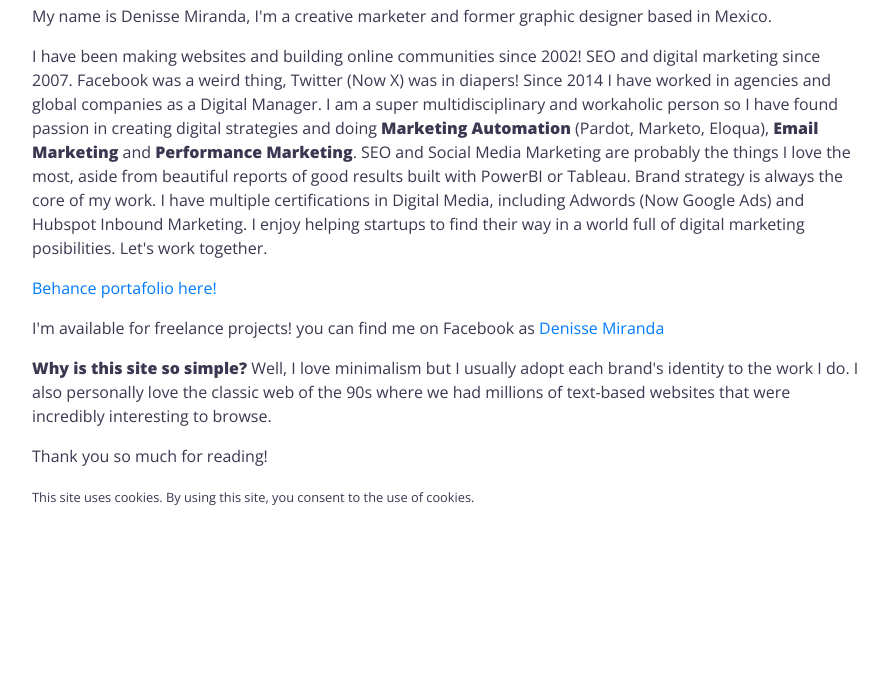
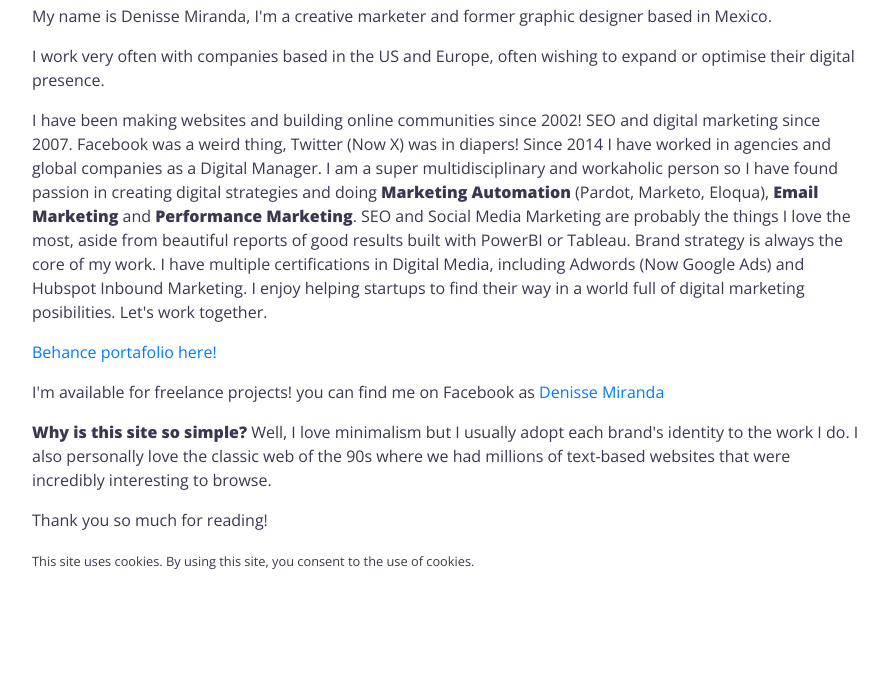
Before and after one commit to denissemiranda/denissemiranda.github.io, a website built with Parcel: page index.html in a window 1280 px wide. Shown: the part 184-884 px from the top of the page, without its empty margins (192-1080 px from the left). Before the commit the page ends 820 px from the top, so only its background shows below. Built offline with nearby package versions, Linux system fonts and the light colour scheme.

Commit message:
Update index.html

```diff
--- a/index.html
+++ b/index.html
@@ -40,6 +40,7 @@
   <div id="minimal">
   <h1>Hello!</h1>
   <p>My name is Denisse Miranda, I'm a creative marketer and former graphic designer based in Mexico.</p>
+  <p>I work very often with companies based in the US and Europe, often wishing to expand or optimise their digital presence.</p>
   <p>I have been making websites and building online communities since 2002! SEO and digital marketing since 2007. Facebook was a weird thing, Twitter (Now X) was in diapers! Since 2014 I have worked in agencies and global companies as a Digital Manager. I am a super multidisciplinary and workaholic person so I have found passion in creating digital strategies and doing <b>Marketing Automation</b> (Pardot, Marketo, Eloqua), <b>Email Marketing</b> and <b>Performance Marketing</b>. SEO and Social Media Marketing are probably the things I love the most, aside from beautiful reports of good results built with PowerBI or Tableau. Brand strategy is always the core of my work. I have multiple certifications in Digital Media, including Adwords (Now Google Ads) and Hubspot Inbound Marketing. I enjoy helping startups to find their way in a world full of digital marketing posibilities. Let's work together. </p>
   <p><a href="https://www.behance.net/denissemiranda">Behance portafolio here!</a></p>
   <p>I'm available for freelance projects! you can find me on Facebook as <a href="https://www.facebook.com/denissemiranda.marketing">Denisse Miranda</a></p>
```
